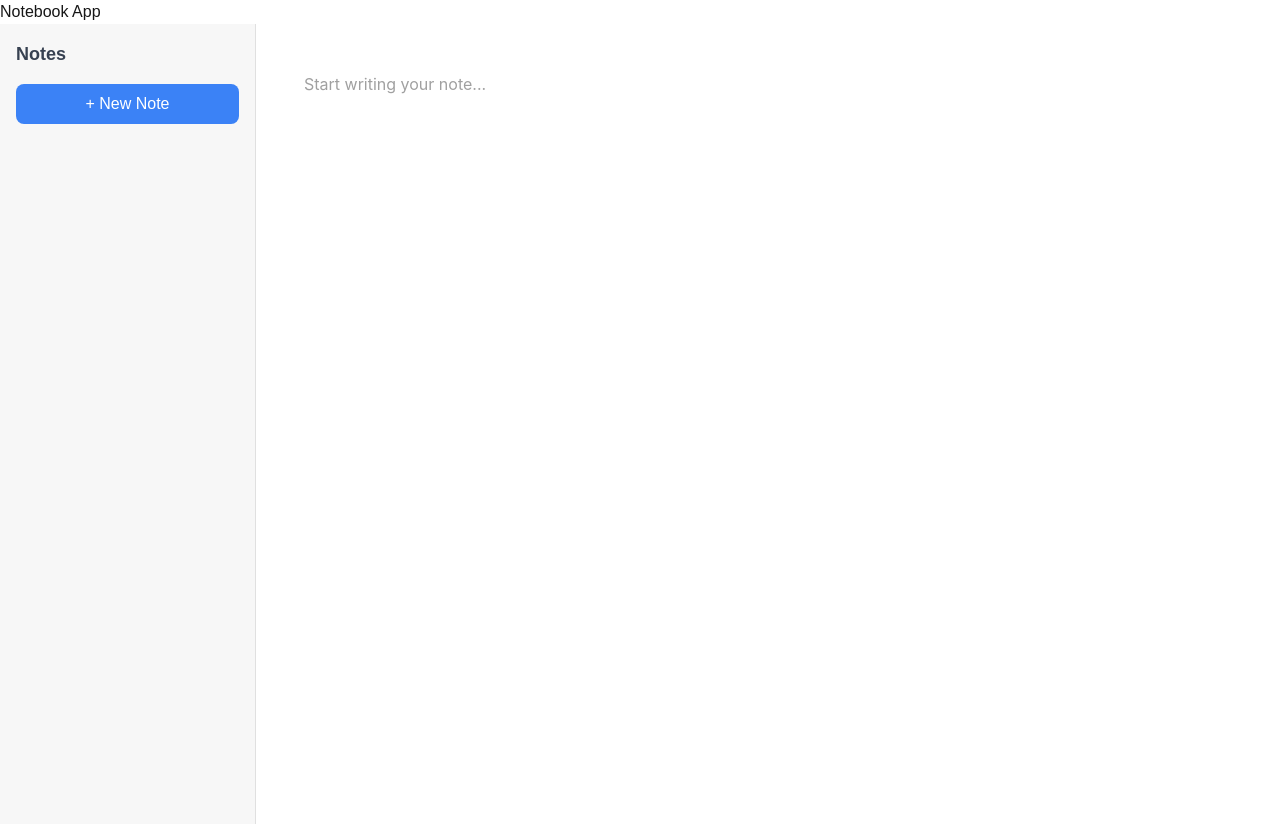
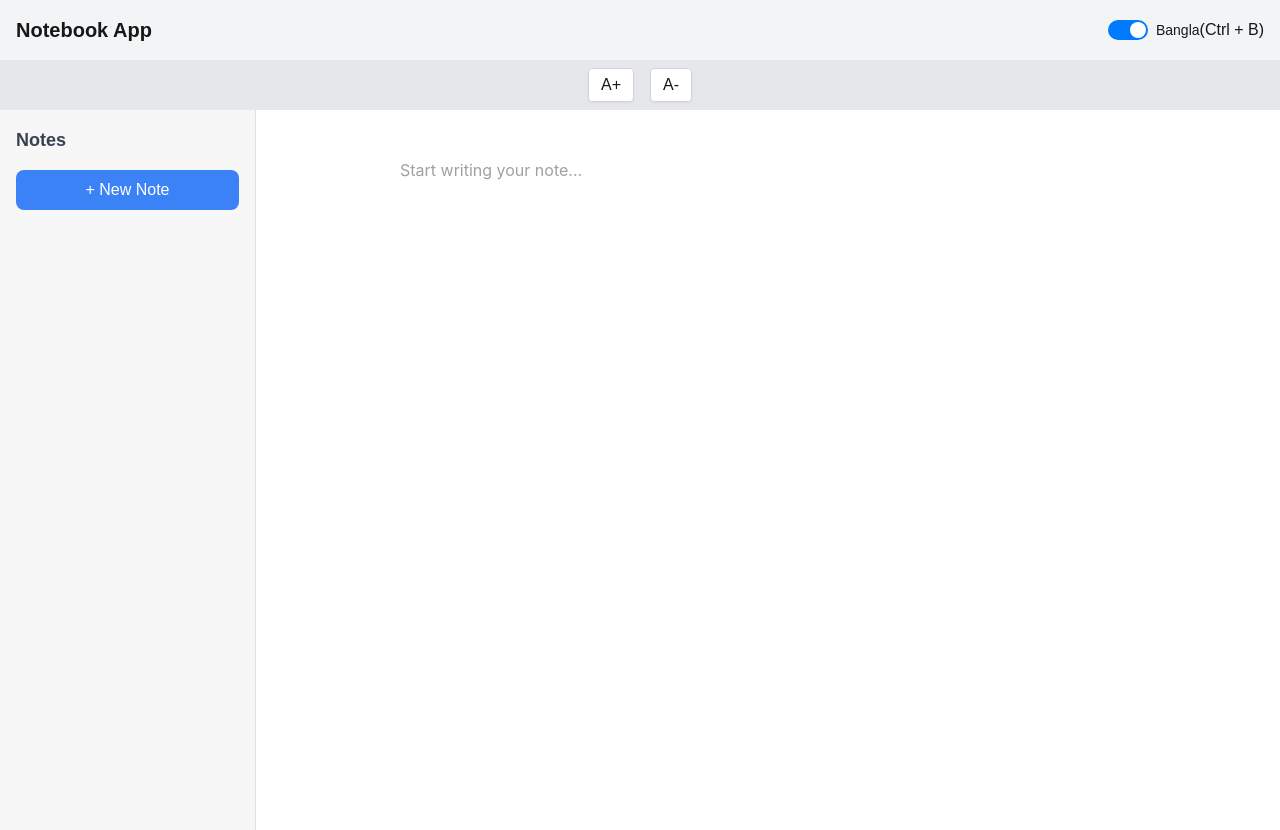
Before and after one commit to tarex/kagoj, a Next.js app: page / in a window 1280 px wide. Built offline with nearby package versions, Linux system fonts and the light colour scheme.

Commit message:
trying to add suggestion

```diff
--- a/src/app/globals.css
+++ b/src/app/globals.css
@@ -19,6 +19,8 @@ body {
   color: var(--foreground-light);
   background: var(--background-light);
   font-family: Arial, Helvetica, sans-serif;
+  margin: 0;
+  padding: 0;
 }
 
 @media (prefers-color-scheme: dark) {
@@ -89,13 +91,79 @@ body {
 }
 
 .note-app {
-  @apply flex h-screen bg-gray-50;
+  @apply flex flex-col h-screen bg-gray-50;
+}
+
+.note-topbar {
+  @apply flex justify-between items-center p-4 bg-gray-100;
+}
+
+.note-content {
+  @apply flex flex-1;
 }
 
 .note-sidebar {
   @apply w-64 p-4 overflow-y-auto;
   background-color: #f7f7f7;
   border-right: 1px solid #e0e0e0;
+}
+
+.app-title {
+  @apply text-xl font-bold;
+}
+
+.language-toggle-container {
+  @apply flex items-center;
+}
+
+.switch {
+  position: relative;
+  display: inline-block;
+  width: 40px;
+  height: 20px;
+  margin-right: 8px;
+}
+
+.switch input {
+  opacity: 0;
+  width: 0;
+  height: 0;
+}
+
+.slider {
+  position: absolute;
+  cursor: pointer;
+  top: 0;
+  left: 0;
+  right: 0;
+  bottom: 0;
+  background-color: #ccc;
+  transition: 0.4s;
+  border-radius: 20px;
+}
+
+.slider:before {
+  position: absolute;
+  content: '';
+  height: 16px;
+  width: 16px;
+  left: 2px;
+  bottom: 2px;
+  background-color: white;
+  transition: 0.4s;
+  border-radius: 50%;
+}
+
+input:checked + .slider {
+  background-color: #007bff;
+}
+
+input:checked + .slider:before {
+  transform: translateX(20px);
+}
+
+.language-label {
+  @apply text-sm font-medium;
 }
 
 .sidebar-title {
@@ -134,16 +202,20 @@ body {
 
 .note-editor {
   @apply flex-1 p-8 bg-white;
+  display: flex;
+  justify-content: center;
+  align-items: center;
 }
 
 .note-textarea {
-  @apply w-full h-full border-none p-4 resize-none;
+  @apply w-full max-w-3xl border-none p-4 resize-none;
   font-family: 'SF Pro Text', -apple-system, BlinkMacSystemFont, sans-serif;
   font-size: 1rem;
   line-height: 1.6;
   caret-color: #007aff;
   outline: none;
   background-color: transparent;
+  height: 80vh; /* Adjust height as needed */
 }
 
 .note-textarea::placeholder {
@@ -181,13 +253,33 @@ body {
     @apply bg-gray-900;
   }
 
+  .note-topbar {
+    @apply bg-gray-800;
+  }
+
   .note-sidebar {
     background-color: #1e1e1e;
     border-right-color: #333333;
   }
 
-  .sidebar-title {
+  .app-title {
     @apply text-gray-200;
+  }
+
+  .slider {
+    background-color: #555;
+  }
+
+  .slider:before {
+    background-color: #ddd;
+  }
+
+  input:checked + .slider {
+    background-color: #4a90e2;
+  }
+
+  .language-label {
+    @apply text-gray-300;
   }
 
   .note-item {
@@ -238,3 +330,42 @@ body {
     @apply bg-blue-900 border-blue-700;
   }
 }
+
+.editor-toolbar {
+  @apply flex justify-center items-center p-2 bg-gray-200;
+}
+
+.toolbar-button {
+  @apply mx-2 px-3 py-1 bg-white border border-gray-300 rounded shadow-sm;
+  transition: background-color 0.2s;
+}
+
+.toolbar-button:hover {
+  @apply bg-gray-300;
+}
+
+.toolbar-button.active {
+  @apply bg-blue-500 text-white;
+}
+
+@media (prefers-color-scheme: dark) {
+  .editor-toolbar {
+    @apply bg-gray-800;
+  }
+
+  .toolbar-button {
+    @apply bg-gray-700 border-gray-600 text-gray-200;
+  }
+
+  .toolbar-button:hover {
+    @apply bg-gray-600;
+  }
+
+  .toolbar-button.active {
+    @apply bg-blue-600 text-white;
+  }
+}
+
+.suggestion {
+  color: #ccc;
+}
--- a/src/app/page.tsx
+++ b/src/app/page.tsx
@@ -5,7 +5,6 @@ import NoteComponent from '@/components/note';
 export default function Home() {
   return (
     <div className="min-h-screen p-8">
-      <h1 className="text-2xl font-bold mb-4">Notebook App</h1>
       <NoteComponent />
     </div>
   );
--- a/src/components/note/index.tsx
+++ b/src/components/note/index.tsx
@@ -1,10 +1,13 @@
 'use client';
 
-import React, { useRef } from 'react';
+import React, { useRef, useState, useEffect } from 'react';
 import { NoteList } from './note-list';
 import { NoteEditor } from './note-editor';
 import { useNotes } from './use-notes';
 import { BanglaInputHandler } from '@/lib/bangla-input-handler';
+import { words } from '@/lib/bangla-suggestion';
+
+const FONT_SIZE_KEY = 'noteFontSize';
 
 const NoteComponent: React.FC = () => {
   const {
@@ -18,22 +21,99 @@ const NoteComponent: React.FC = () => {
   } = useNotes();
 
   const textareaRef = useRef<HTMLTextAreaElement>(null!);
-  const banglaIME = BanglaInputHandler.getInstance();
+  const banglaInputHandler = BanglaInputHandler.getInstance();
+  const [isBanglaMode, setIsBanglaMode] = useState(true);
+  const [fontSize, setFontSize] = useState(() => {
+    const savedFontSize = localStorage.getItem(FONT_SIZE_KEY);
+    return savedFontSize ? parseInt(savedFontSize, 10) : 16;
+  });
 
-  React.useEffect(() => {
-    banglaIME.enable();
-  }, [banglaIME]);
+  const toggleLanguageMode = () => {
+    setIsBanglaMode((prevMode) => !prevMode);
+  };
+
+  const increaseFontSize = () => {
+    setFontSize((prevSize) => {
+      const newSize = prevSize + 1;
+      localStorage.setItem(FONT_SIZE_KEY, newSize.toString());
+      return newSize;
+    });
+  };
+
+  const decreaseFontSize = () => {
+    setFontSize((prevSize) => {
+      const newSize = Math.max(10, prevSize - 1);
+      localStorage.setItem(FONT_SIZE_KEY, newSize.toString());
+      return newSize;
+    });
+  };
+
+  useEffect(() => {
+    if (isBanglaMode) {
+      banglaInputHandler.enable();
+    } else {
+      banglaInputHandler.disable();
+    }
+  }, [banglaInputHandler, isBanglaMode]);
+
+  useEffect(() => {
+    const handleKeyDown = (e: KeyboardEvent) => {
+      if (e.ctrlKey && e.key === 'b') {
+        e.preventDefault();
+        toggleLanguageMode();
+      }
+    };
+
+    window.addEventListener('keydown', handleKeyDown);
+    return () => {
+      window.removeEventListener('keydown', handleKeyDown);
+    };
+  }, []);
 
   const handleKeyPress = (e: React.KeyboardEvent<HTMLTextAreaElement>) => {
-    banglaIME.handleTextInput(textareaRef, currentNote, setCurrentNote, e);
+    if (isBanglaMode) {
+      banglaInputHandler.handleTextInput(
+        textareaRef,
+        currentNote,
+        setCurrentNote,
+        e
+      );
+    }
   };
 
   const handleChange = (e: React.ChangeEvent<HTMLTextAreaElement>) => {
-    setCurrentNote(e.target.value);
+    const value = e.target.value;
+    setCurrentNote(value);
   };
 
   return (
     <div className="note-app">
+      <div className="note-topbar">
+        <h1 className="app-title">Notebook App</h1>
+        <div className="language-toggle-container">
+          <label className="switch">
+            <input
+              type="checkbox"
+              checked={isBanglaMode}
+              onChange={toggleLanguageMode}
+            />
+            <span className="slider round"></span>
+          </label>
+          <span className="language-label">
+            {isBanglaMode ? 'Bangla' : 'English'}
+          </span>
+          <span className="shortcut-info">(Ctrl + B)</span>
+        </div>
+      </div>
+      <div className="editor-toolbar">
+        <button onClick={increaseFontSize} className="toolbar-button">
+          A+
+        </button>
+        <button onClick={decreaseFontSize} className="toolbar-button">
+          A-
+        </button>
+      </div>
+      <div className="note-content">
         <div className="note-sidebar">
           <h2 className="sidebar-title">Notes</h2>
           <button onClick={createNewNote} className="new-note-button">
@@ -47,11 +127,14 @@ const NoteComponent: React.FC = () => {
           />
         </div>
         <NoteEditor
+          suggestions={words}
           value={currentNote}
           onChange={handleChange}
           onKeyPress={handleKeyPress}
           textareaRef={textareaRef}
+          fontSize={fontSize}
         />
+      </div>
     </div>
   );
 };
--- a/src/components/note/note-editor.tsx
+++ b/src/components/note/note-editor.tsx
@@ -1,28 +1,38 @@
-import React from 'react';
+import React, { useEffect, useState } from 'react';
 
 interface NoteEditorProps {
   value: string;
   onChange: (e: React.ChangeEvent<HTMLTextAreaElement>) => void;
   onKeyPress: (e: React.KeyboardEvent<HTMLTextAreaElement>) => void;
+  onKeyDown: (e: React.KeyboardEvent<HTMLTextAreaElement>) => void;
   textareaRef: React.RefObject<HTMLTextAreaElement>;
+  fontSize: number;
+  suggestion: string;
 }
 
 export const NoteEditor: React.FC<NoteEditorProps> = ({
   value,
   onChange,
   onKeyPress,
+  onKeyDown,
   textareaRef,
+  fontSize,
+  suggestion,
 }) => {
   return (
-    <div className="note-editor">
+    <div className="note-editor" style={{ position: 'relative' }}>
       <textarea
         ref={textareaRef}
         value={value}
         onChange={onChange}
         onKeyPress={onKeyPress}
+        onKeyDown={onKeyDown}
         rows={30}
         className="note-textarea"
         placeholder="Start writing your note..."
+        style={{
+          fontSize: `${fontSize}px`,
+        }}
       />
     </div>
   );
```
Also changed, not shown: src/components/suggestive-textarea.tsx (added, +133 -0 lines). Lines whose indentation alone changed are shown as unchanged.
